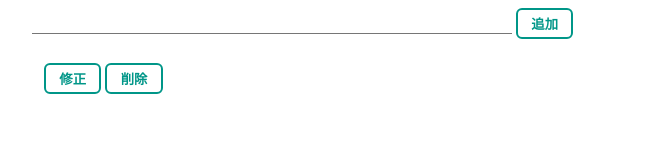
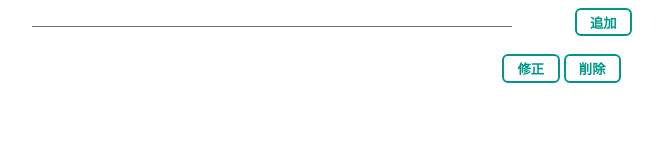
Before and after one commit to mitarai-7/memovue, a plain HTML site: page index.html in a window 1280 px wide. Both pictures are taken after a click on the button "追加". Shown: the whole page, without its empty margins (308-971 px from the left). Drawn offline with nearby package versions, Linux system fonts and the light colour scheme.

Commit message:
ボタンに装飾を加えた

```diff
--- a/app.js
+++ b/app.js
@@ -11,12 +11,16 @@ const MemoListItem = {
 <li>
 <div v-if="editing">
   <input type="text" v-model="text">
-  <button class="button-primary" v-on:click="$emit('update', {'id':this.memo.id, 'text':this.text});editing = false">確定</button>
+  <div class="command">
+    <button class="button-primary" v-on:click="$emit('update', {'id':this.memo.id, 'text':this.text});editing = false">確定</button>
+  </div>
 </div>
 <div v-else>
   {{memo.text}}
-  <button class="button-primary" v-on:click="editing = true">修正</button>
-  <button class="button-primary" v-on:click="$emit('remove', this.memo.id)">削除</button>
+  <div class="command">
+    <button class="button-primary" v-on:click="editing = true">修正</button>
+    <button class="button-primary" v-on:click="$emit('remove', this.memo.id)">削除</button>
+  </div>
 </div>
 </li>
 `
@@ -30,7 +34,10 @@ const MemoInput = {
   },
   emits: ['add'],
   template: `
-<input type="text" v-model="text"><button class="button-primary" v-on:click="$emit('add', text);text=''">追加</button>
+<input type="text" v-model="text">
+<div class="command">
+  <button class="button-primary" v-on:click="$emit('add', text);text=''">追加</button>
+</div>
 `
 }
 
--- a/style.css
+++ b/style.css
@@ -7,7 +7,7 @@
 
 .button-primary {
     display: inline-block;
-    padding: 0.3em 1em;
+    padding: 0.2em 1em;
     margin-left: 4px;
     text-decoration: none;
     color: #009688;
@@ -15,6 +15,11 @@
     border: solid 2px #009688;
     border-radius: 6px;
     font-weight: bold;
+}
+
+.command {
+    float: right;
+    vertical-align: middle;
 }
 
 ul, ol {
@@ -25,7 +30,7 @@ ul, ol {
 ul li, ol li {
     margin-bottom: 4px;
     line-height: 1.5;
-    padding: 0.5em;
+    padding: 0.7em;
     list-style-type: none;
 }
 
```
